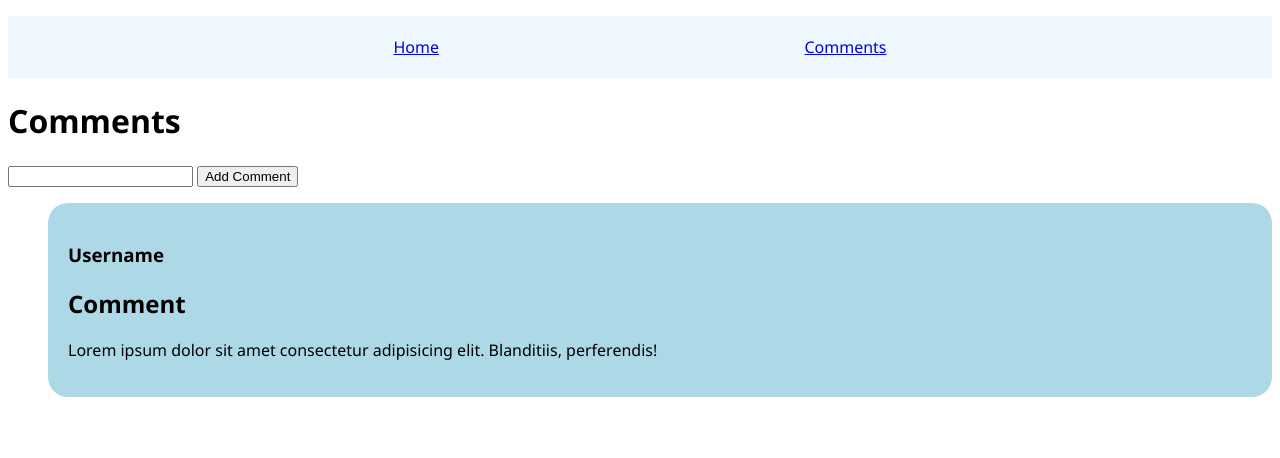
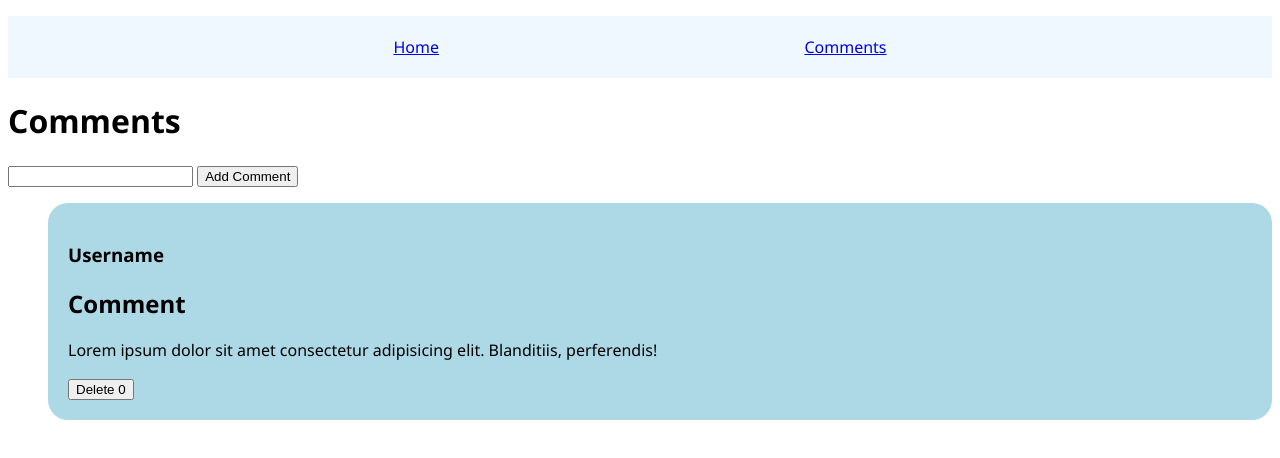
Before and after one commit to weblab-workshops/svelte-workshop, a SvelteKit app: page /comments in a window 1280 px wide. Shown: the top 458 px of the page. Built offline with nearby package versions, Linux system fonts and the light colour scheme.

Commit message:
Added delete comment functionality

```diff
--- a/src/components/Comment.svelte
+++ b/src/components/Comment.svelte
@@ -3,6 +3,12 @@
   export let user;
   export let title;
   export let body;
+
+  import { CommentsStore } from '../store';
+
+  const deleteComment = () => {
+    CommentsStore.update((prevStore) => prevStore.filter((comment) => comment.id !== id));
+  };
 </script>
 
 <article>
@@ -11,6 +17,7 @@
   </h3>
   <h2>{title}</h2>
   <p>{body}</p>
+  <button on:click={deleteComment}>Delete {id}</button>
 </article>
 
 <style>
```
